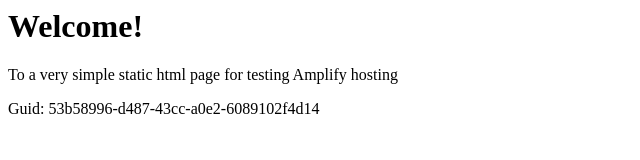
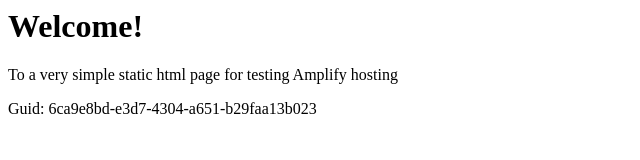
Before and after one commit to aws-aemilia-sfo/Github-PR-Commit-Integration-Test-DoNotTouch-GitHubWebhookPushCanaryTest-v1-preprod-us-west-1, a website: page src/index.html in a window 1280 px wide. Shown: the full height of the page, 0-640 px from the left. Drawn offline with Linux system fonts and the light colour scheme.

Commit message:
commit from integ tests

```diff
--- a/src/index.html
+++ b/src/index.html
@@ -12,6 +12,6 @@
 <body>
     <h1>Welcome!</h1>
     <p>To a very simple static html page for testing Amplify hosting</p>
-    <p>Guid: 53b58996-d487-43cc-a0e2-6089102f4d14</p></body>
+    <p>Guid: 6ca9e8bd-e3d7-4304-a651-b29faa13b023</p></body>
 
 </html>
```
